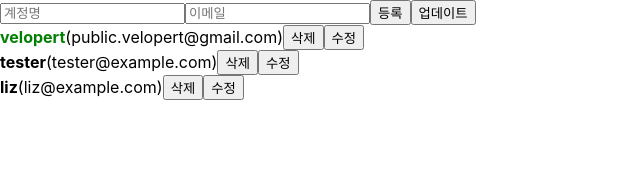
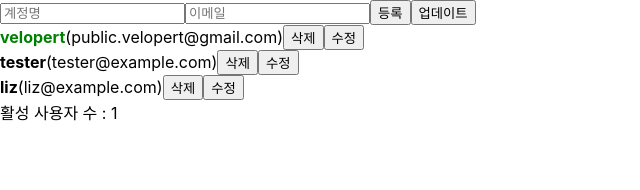
Before and after one commit to iziz9/react-practice, a React (Create React App) app: page / in a window 1280 px wide. Shown: the top 190 px of the page, without its empty margins (0-640 px from the left). Built offline with nearby package versions, Linux system fonts and the light colour scheme.

Commit message:
Feat: Add useMemo function

```diff
--- a/src/App.js
+++ b/src/App.js
@@ -1,4 +1,4 @@
-import { useRef, useState } from 'react';
+import { useRef, useState, useMemo } from 'react';
 import './App.css';
 import Counter from './Counter';
 import CreateUser from './CreateUser';
@@ -7,6 +7,13 @@
 import UserList from './UserList';
 import User from './UserList';
 import Wrapper from './Wrapper';
+
+
+function countActiveUsers(users) {
+  console.log('활성 사용자 수 세는중');
+  return users.filter(user => user.active).length;
+}
+
 
 function App() {
   const [inputs, setInputs] = useState({
@@ -89,6 +96,7 @@
       id: ''
     })
   }
+  const count = useMemo(() => countActiveUsers(users), [users])
 
   return (
     <>
@@ -99,6 +107,7 @@
         onCreate={onCreate}
         onUpdate={onUpdate} />
       <UserList users={users} onRemove={onRemove} onToggle={onToggle} onEdit={onEdit} />
+      <div>활성 사용자 수 : {count} </div>
     </>
     // <Wrapper>
     //   <User />
```
